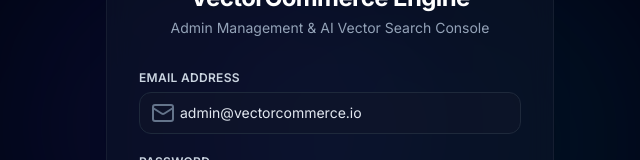
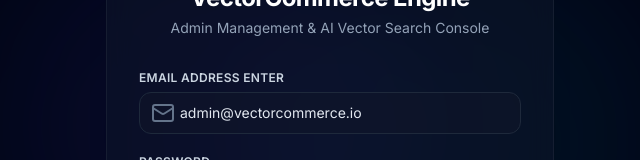
Before and after one commit to Pratikbeladiya/High-performance-ecommerce-ai-search, a React (Vite) app: page /admin/login in a window 1280 px wide. Shown: the part 266-426 px from the top of the page, without its empty margins (310-950 px from the left). Built offline with nearby package versions, Linux system fonts and the light colour scheme.

Commit message:
Update login file

```diff
--- a/src/pages/Login.jsx
+++ b/src/pages/Login.jsx
@@ -74,7 +74,7 @@
 
           <div className="space-y-1.5">
             <label className="text-xs font-semibold text-slate-300 tracking-wide block">
-              EMAIL ADDRESS
+              EMAIL ADDRESS ENTER
             </label>
             <div className="relative">
               <Mail className="absolute left-3 top-1/2 -translate-y-1/2 w-4.5 h-4.5 text-slate-500" />
```
